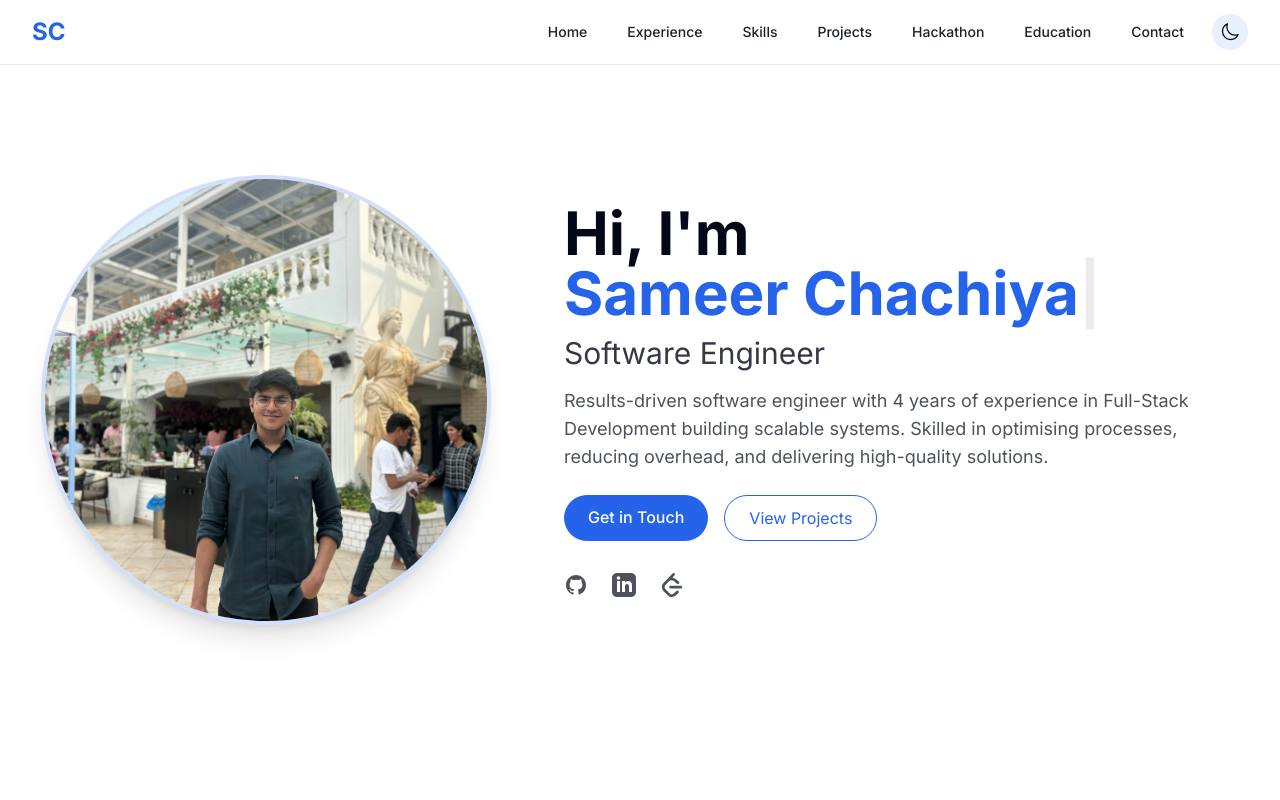
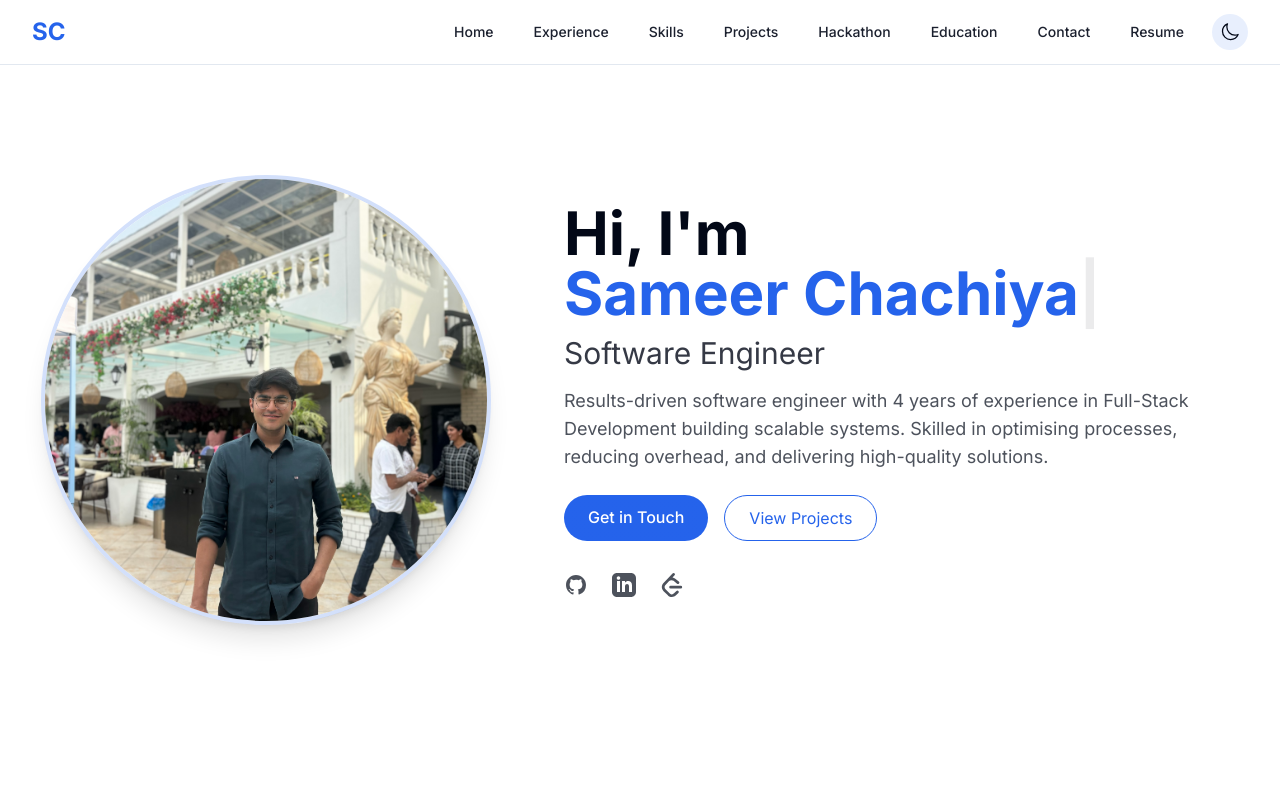
Before and after one commit to sameerchachiya/portfolio, a React (Vite) app: page / in a window 1280 px wide. Shown: the top 800 px of the page. Built offline with nearby package versions, Linux system fonts and the light colour scheme.

Commit message:
Added resume

```diff
--- a/src/components/Navbar.tsx
+++ b/src/components/Navbar.tsx
@@ -14,6 +14,7 @@ const Navbar = () => {
     { title: 'Hackathon', href: '#hackathon' },
     { title: 'Education', href: '#education' },
     { title: 'Contact', href: '#contact' },
+    { title: 'Resume', href: '/projects/SameerChachiya_Resume_FullStack.pdf', external: true },
   ];
 
   return (
@@ -35,6 +36,19 @@ const Navbar = () => {
           <div className="hidden md:block">
             <div className="ml-10 flex items-center space-x-4">
               {menuItems.map((item) => (
+                item.external ? (
+                  <motion.a
+                    key={item.title}
+                    href={item.href}
+                    target="_blank"
+                    rel="noopener noreferrer"
+                    whileHover={{ scale: 1.05 }}
+                    whileTap={{ scale: 0.95 }}
+                    className="text-foreground/90 hover:text-primary px-3 py-2 rounded-md text-sm font-medium"
+                  >
+                    {item.title}
+                  </motion.a>
+                ) : (
                   <motion.a
                     key={item.title}
                     href={item.href}
@@ -44,6 +58,7 @@ const Navbar = () => {
                   >
                     {item.title}
                   </motion.a>
+                )
               ))}
 
               <motion.button
@@ -166,6 +181,18 @@ const Navbar = () => {
       >
         <div className="px-2 pt-2 pb-3 space-y-1 sm:px-3">
           {menuItems.map((item) => (
+            item.external ? (
+              <a
+                key={item.title}
+                href={item.href}
+                target="_blank"
+                rel="noopener noreferrer"
+                className="text-foreground/90 hover:text-primary block px-3 py-2 rounded-md text-base font-medium"
+                onClick={() => setIsOpen(false)}
+              >
+                {item.title}
+              </a>
+            ) : (
               <a
                 key={item.title}
                 href={item.href}
@@ -174,6 +201,7 @@ const Navbar = () => {
               >
                 {item.title}
               </a>
+            )
           ))}
         </div>
       </motion.div>
```
Also changed, not shown: 1 other file (tests, documents, lock files or other folders). Lines whose indentation alone changed are shown as unchanged.
